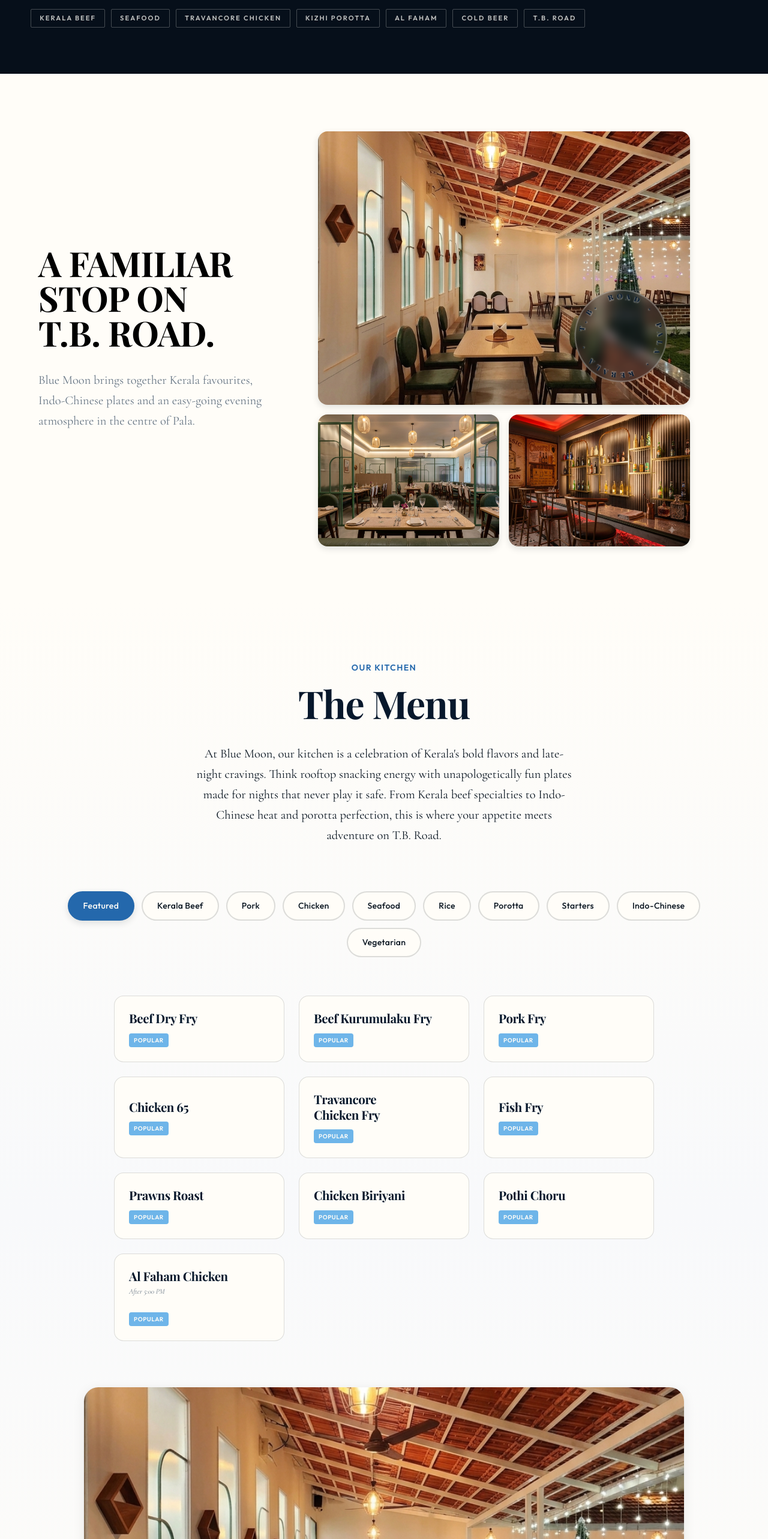
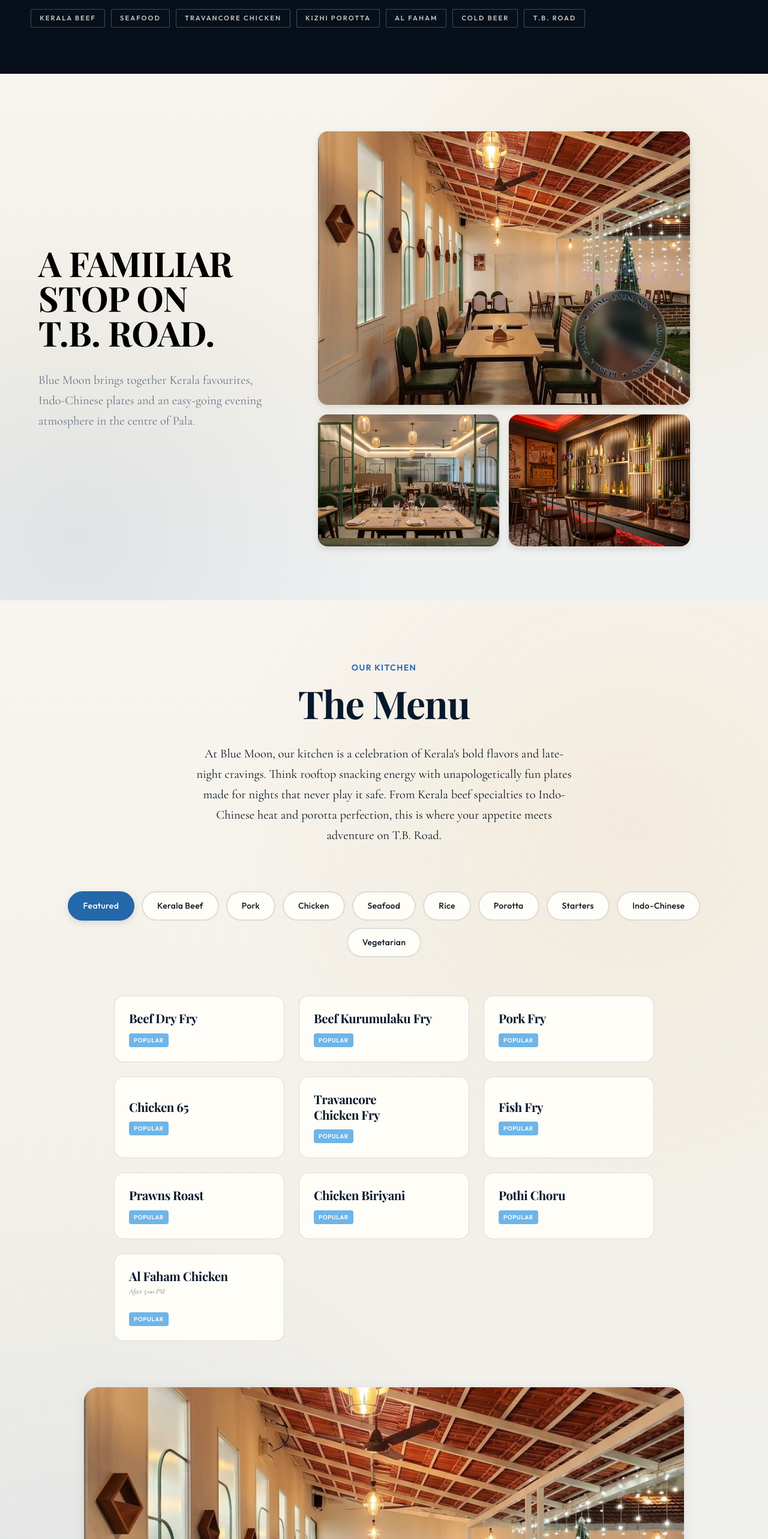
Before and after one commit to culturyal-ops/blue-moon-bar, a React (Vite) app: page / in a window 1280 px wide. Shown: the part 4020-6586 px from the top of the page at 60% size. Built offline with nearby package versions, Linux system fonts and the light colour scheme; a web font is replaced by a local one.

Commit message:
Apply atmospheric ivory gradient to cream sections; restore curved text

```diff
--- a/src/components/Drinks.css
+++ b/src/components/Drinks.css
@@ -4,9 +4,27 @@
    ──────────────────────────────────────────────────────────── */
 
 .drinks {
+  position: relative;
+  isolation: isolate;
+  overflow: hidden;
+  background:
+    radial-gradient(
+      circle at 82% 18%,
+      rgba(205, 158, 76, 0.10) 0%,
+      rgba(205, 158, 76, 0) 34%
+    ),
+    radial-gradient(
+      circle at 10% 88%,
+      rgba(34, 68, 101, 0.08) 0%,
+      rgba(34, 68, 101, 0) 38%
+    ),
+    linear-gradient(
+      180deg,
+      #f8f5ef 0%,
+      #f3f0e9 52%,
+      #eef1f2 100%
+    );
   padding: clamp(48px, 8vw, 96px) var(--gutter);
-  background: var(--warm-white);
-  position: relative;
 }
 
 .drinks-container {
--- a/src/components/Experience.css
+++ b/src/components/Experience.css
@@ -1,8 +1,28 @@
 .experience {
-  background: var(--warm-white);
+  position: relative;
+  isolation: isolate;
+  overflow: hidden;
+  background:
+    radial-gradient(
+      circle at 82% 18%,
+      rgba(205, 158, 76, 0.10) 0%,
+      rgba(205, 158, 76, 0) 34%
+    ),
+    radial-gradient(
+      circle at 10% 88%,
+      rgba(34, 68, 101, 0.08) 0%,
+      rgba(34, 68, 101, 0) 38%
+    ),
+    linear-gradient(
+      180deg,
+      #f8f5ef 0%,
+      #f3f0e9 52%,
+      #eef1f2 100%
+    );
   padding: 96px clamp(40px, 5vw, 84px) 90px;
-  position: relative;
 }
+
+
 
 .experience-container {
   width: min(1500px, 100%);
--- a/src/components/Experience.tsx
+++ b/src/components/Experience.tsx
@@ -32,7 +32,7 @@ export default function Experience() {
             {!shouldReduceMotion && (
               <div className="experience-circular-badge">
                 <CircularText
-                  text="PALA · KERALA · T.B. ROAD · "
+                  text="COLD GLASSES ✦ KERALA PLATES ✦ LONG EVENINGS ✦ "
                   spinDuration={35}
                 />
               </div>
--- a/src/components/Food.css
+++ b/src/components/Food.css
@@ -5,14 +5,26 @@
 
 .food-section {
   position: relative;
+  isolation: isolate;
+  overflow: hidden;
+  background:
+    radial-gradient(
+      circle at 82% 18%,
+      rgba(205, 158, 76, 0.10) 0%,
+      rgba(205, 158, 76, 0) 34%
+    ),
+    radial-gradient(
+      circle at 10% 88%,
+      rgba(34, 68, 101, 0.08) 0%,
+      rgba(34, 68, 101, 0) 38%
+    ),
+    linear-gradient(
+      180deg,
+      #f8f5ef 0%,
+      #f3f0e9 52%,
+      #eef1f2 100%
+    );
   padding: var(--section-spacing) 0;
-  background: linear-gradient(
-    180deg,
-    var(--warm-white) 0%,
-    var(--paper) 50%,
-    var(--warm-white) 100%
-  );
-  overflow: hidden;
 }
 
 .food-container {
--- a/src/components/Visit.css
+++ b/src/components/Visit.css
@@ -3,22 +3,27 @@
    ───────────────────────────────────────────────────────────── */
 
 .visit {
-  background: #f8f9fb;
+  position: relative;
+  isolation: isolate;
+  overflow: hidden;
+  background:
+    radial-gradient(
+      circle at 82% 18%,
+      rgba(205, 158, 76, 0.10) 0%,
+      rgba(205, 158, 76, 0) 34%
+    ),
+    radial-gradient(
+      circle at 10% 88%,
+      rgba(34, 68, 101, 0.08) 0%,
+      rgba(34, 68, 101, 0) 38%
+    ),
+    linear-gradient(
+      180deg,
+      #f8f5ef 0%,
+      #f3f0e9 52%,
+      #eef1f2 100%
+    );
   color: var(--ink);
-  position: relative;
-  overflow: hidden;
-}
-
-/* Subtle light-blue radial tint top-right */
-.visit::before {
-  content: '';
-  position: absolute;
-  top: -100px;
-  right: -100px;
-  width: clamp(300px, 55vw, 700px);
-  height: clamp(300px, 55vw, 700px);
-  background: radial-gradient(ellipse, rgba(185, 218, 244, 0.18) 0%, transparent 65%);
-  pointer-events: none;
 }
 
 /* Thin top separator */
```
